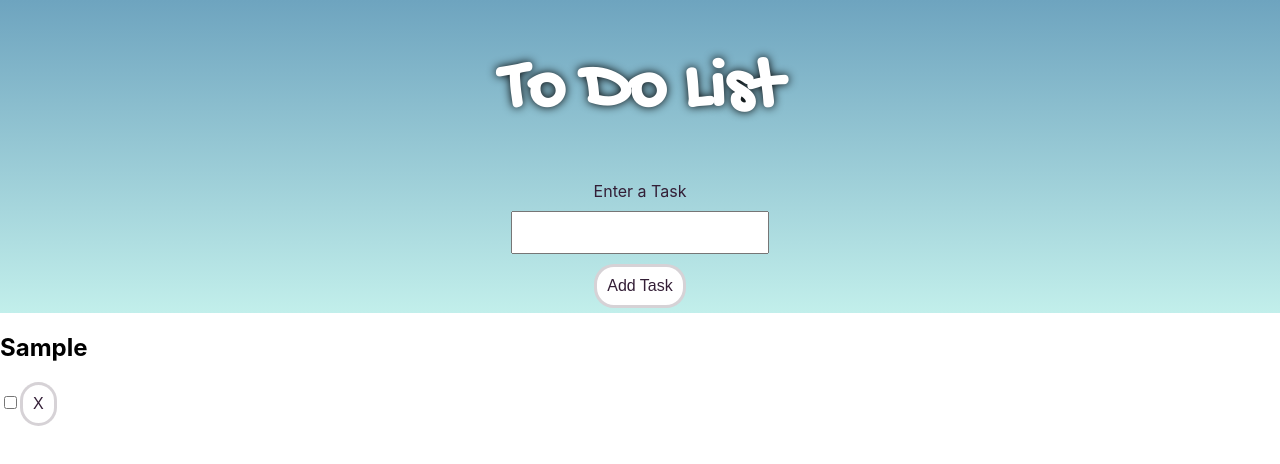
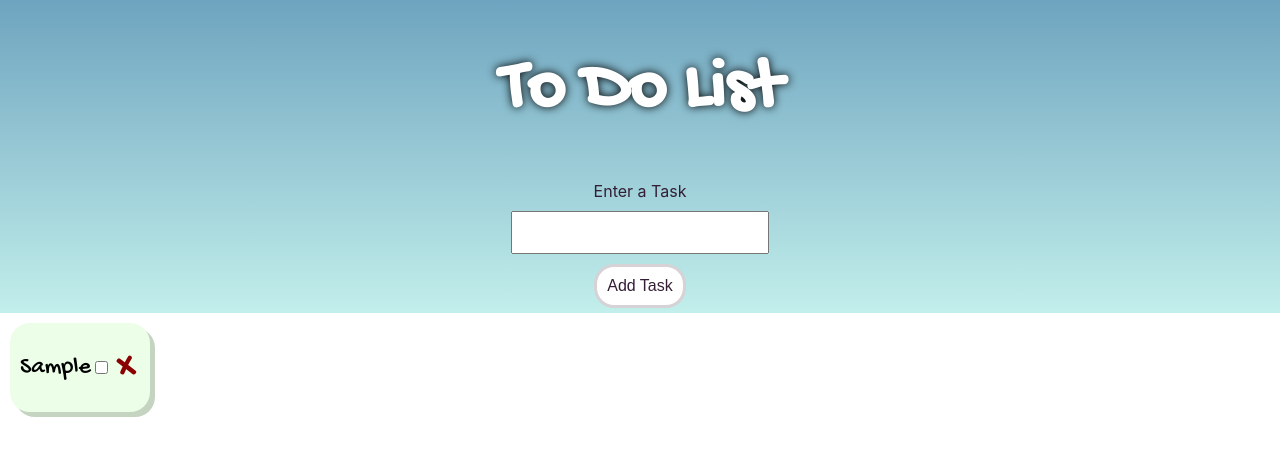
Before and after one commit to michaelmullany/CN-To-Do-List, a React (Create React App) app: page / in a window 1280 px wide. Both pictures are taken after typing "Sample" into the empty fields and a click on the button "Add Task". Shown: the top 464 px of the page. Built offline with nearby package versions, Linux system fonts and the light colour scheme.

Commit message:
Add task style

```diff
--- a/src/App.css
+++ b/src/App.css
@@ -33,7 +33,7 @@ label {
     align-items: center;
 }
 
-button {
+.addButton {
     background-color: white;
     color: #331e36;
     border: rgb(51, 30, 54, 0.2) 3px solid;
@@ -43,7 +43,7 @@ button {
     font-size: 16px;
 }
 
-button:hover {
+.addButton:hover {
     background-color: #ecfee8;
     border: rgb(51, 30, 54, 0.5) 3px solid;
 }
@@ -52,3 +52,32 @@ button:hover {
     text-decoration: line-through;
     color: green;
 }
+
+#taskList {
+    display: flex;
+    flex-wrap: wrap;
+}
+
+.task {
+    border-radius: 20px;
+    background-color: #ecfee8;
+    box-shadow: 5px 5px #c5d3c1;
+    padding: 10px;
+    margin: 10px;
+    display: flex;
+    align-items: center;
+}
+
+.removeButton {
+    font-family: 'Gochi Hand', cursive;
+    font-weight: bold;
+    font-size: 32px;
+    background-color: rgb(0, 0, 0, 0);
+    color: darkred;
+    border: none;
+}
+
+h2 {
+    font-family: 'Gochi Hand', cursive;
+    font-weight: normal;
+}
--- a/src/InputComponent.js
+++ b/src/InputComponent.js
@@ -4,7 +4,7 @@ const InputComponent = ({ clickHandler, inputHandler, value }) => {
         <div id="taskInput">
             <label htmlFor="taskName">Enter a Task</label>
             <input onChange={inputHandler} type="text" id="taskName" name="taskName" value={value}></input>
-            <button onClick={clickHandler}>Add Task</button>
+            <button class="button addButton" onClick={clickHandler}>Add Task</button>
         </div>
     )
 }
--- a/src/Task.js
+++ b/src/Task.js
@@ -10,7 +10,7 @@ const Task = props => {
             </div>
             <div className="taskRight">
                 <input type="checkbox" onClick={() => props.checkHandler(props.index)}></input>
-                <button onClick={() => {props.removeHandler(props.index)}}>X</button>
+                <button class="button removeButton" onClick={() => {props.removeHandler(props.index)}}>X</button>
             </div>
         </div>
     )
```
